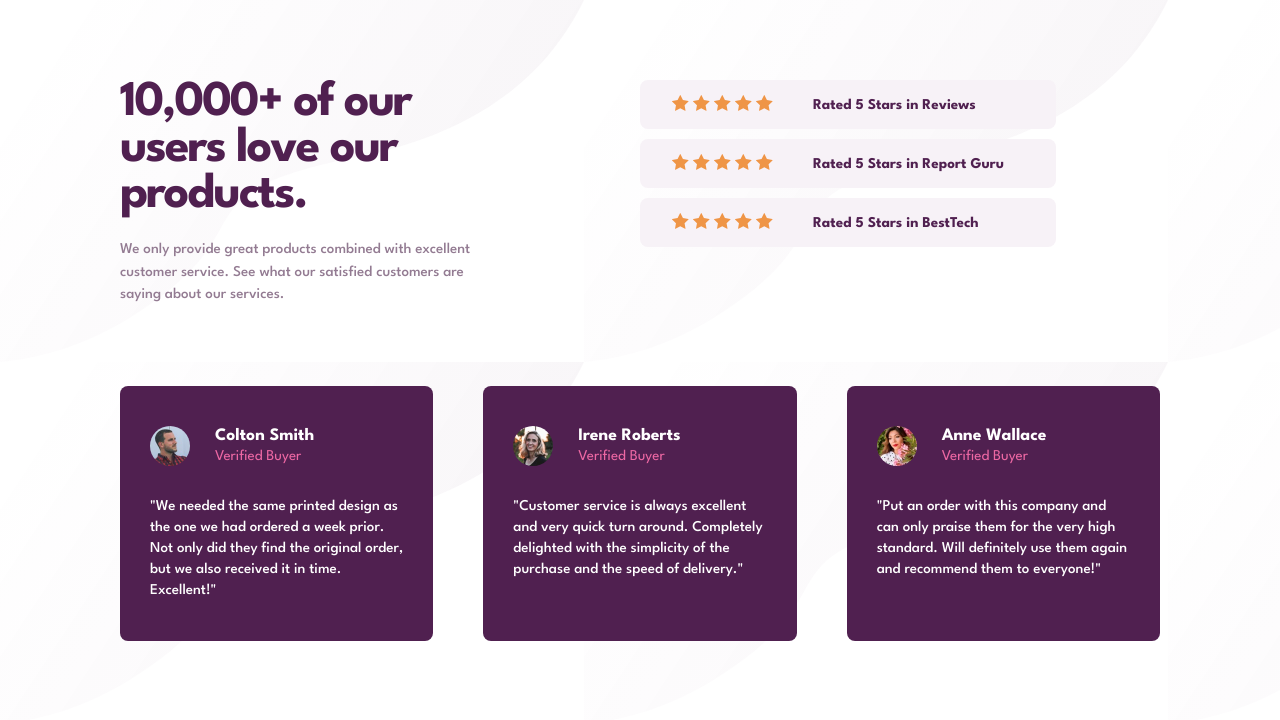
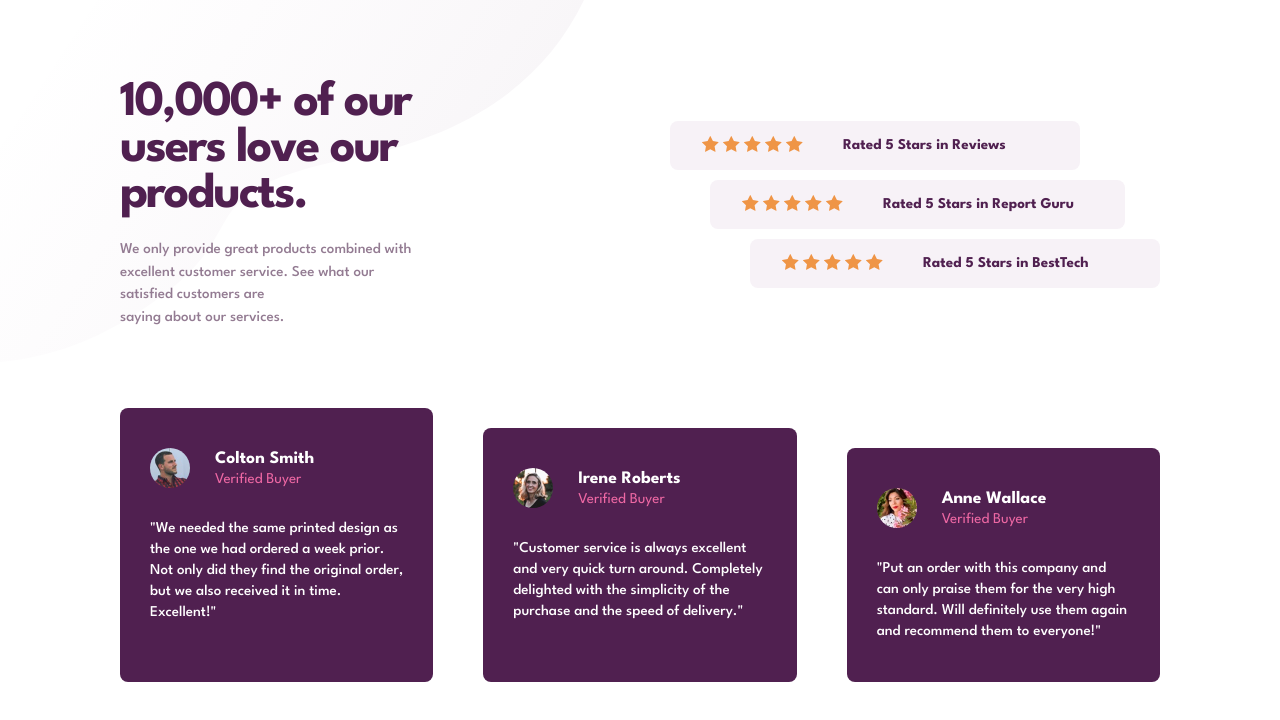
Before and after one commit to Ljr777/social-proof-section-master, a plain HTML site: page index.html in a window 1280 px wide. Drawn offline with Linux system fonts and the light colour scheme.

Commit message:
formatted style sheet

```diff
--- a/index.html
+++ b/index.html
@@ -81,7 +81,7 @@
           Excellent!"
         </blockquote>
       </article>
-      <article class="testimonial-2 dark-magenta-color">
+      <article class="testimonial-2 margin-top-2rem dark-magenta-color">
         <div class="row vr-centre">
           <img src="./images/image-irene.jpg" alt="A picture of Irene" class="testimonial-img">
           <div>
@@ -93,7 +93,7 @@
           delighted with the simplicity of the purchase and the speed of delivery."
         </blockquote>
       </article>
-      <article class="testimonial-3 dark-magenta-color">
+      <article class="testimonial-3 margin-top-4rem dark-magenta-color">
         <div class="row vr-centre">
           <img src="./images/image-anne.jpg" alt="A picture of Anne" class="testimonial-img">
           <div>
--- a/predefined.css
+++ b/predefined.css
@@ -2,6 +2,15 @@
   padding: 0;
   margin: 0;
   box-sizing: border-box;
+}
+.grid {
+  display: grid;
+}
+.grid-column-2 {
+  grid-template-columns: repeat(2, 1fr);
+}
+.grid-column-3 {
+  grid-template-columns: repeat(3, 1fr);
 }
 .row {
   display: flex;
@@ -23,14 +32,14 @@
 .verified {
   margin-top: 0.5rem;
 }
-.grid {
-  display: grid;
+.margin-top-2rem {
+  margin-top: 2rem;
 }
-.grid-column-2 {
-  grid-template-columns: repeat(2, 1fr);
+.margin-top-4rem {
+  margin-top: 4rem;
 }
-.grid-column-3 {
-  grid-template-columns: repeat(3, 1fr);
+.star-gap {
+  gap: 4rem;
 }
 .soft-pink-font {
   color: hsl(333, 80%, 67%);
@@ -41,8 +50,6 @@
 .dark-magenta-color {
   background-color: hsl(300, 43%, 22%);
 }
-.grayish-magenta-font {
-}
 .light-gray-font {
   background-color: hsl(300, 24%, 96%);
 }
@@ -52,12 +59,3 @@
 .white-background {
   background-color: hsl(0, 0%, 100%);
 }
-
-/* .attribution {
-  font-size: 11px;
-  text-align: center;
-}
-
-.attribution a {
-  color: hsl(228, 45%, 44%);
-} */
--- a/style.css
+++ b/style.css
@@ -7,6 +7,8 @@ body {
   font-size: 1.5rem;
   background-image: url("./images/bg-pattern-top-desktop.svg"),
     url("./images/bg-pattern-bottom.svg");
+  background-position: top left, bottom right;
+  background-repeat: no-repeat, no-repeat;
 }
 .container {
   padding: 8rem 12rem;
@@ -17,6 +19,8 @@ body {
 }
 .top-grid {
   width: 100%;
+  gap: 120px;
+  align-items: center;
 }
 .cta {
   width: 70%;
@@ -26,7 +30,6 @@ body {
 .ratings {
   width: 80%;
   max-width: 60rem;
-  justify-items: center;
 }
 .cta-heading {
   font-size: 5rem;
@@ -42,23 +45,24 @@ body {
 }
 
 .ratings-style {
-  /* justify-content: space-between; */
   background-color: hsl(300, 24%, 96%);
   padding: 1.5rem 3.2rem;
   border-radius: 0.8rem;
   font-weight: 700;
 }
 .reviews {
-  justify-self: start;
+  margin-right: 8rem;
+  width: 41rem;
 }
 .report-guru {
+  width: 41.5rem;
+  margin-left: 4rem;
 }
 .best-tech {
-  justify-self: end;
+  width: 41rem;
+  margin-left: 8rem;
 }
-.star-gap {
-  gap: 4rem;
-}
+
 .testimonials {
   gap: 5rem;
 }
@@ -78,8 +82,6 @@ body {
   font-weight: 500;
   font-size: 1.5rem;
 }
-article {
-}
 .testimonial-img {
   width: 4rem;
   height: 4rem;
```
